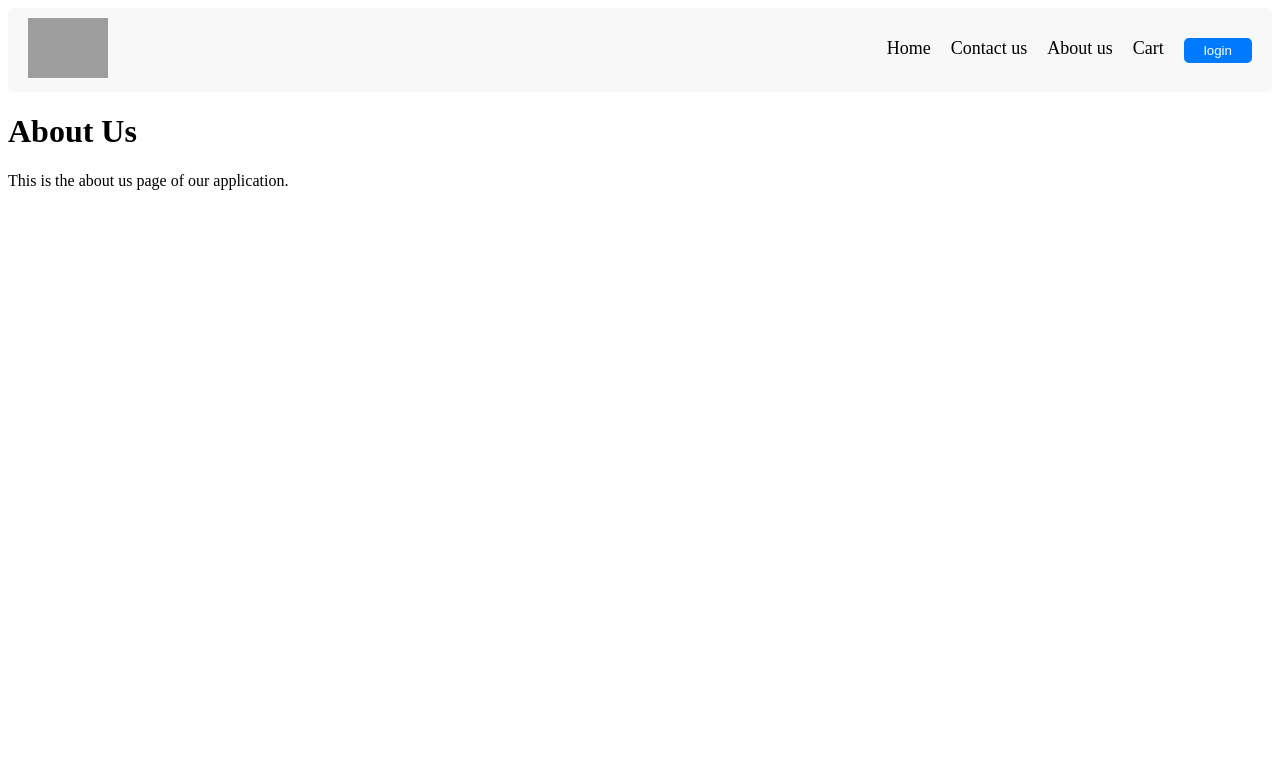
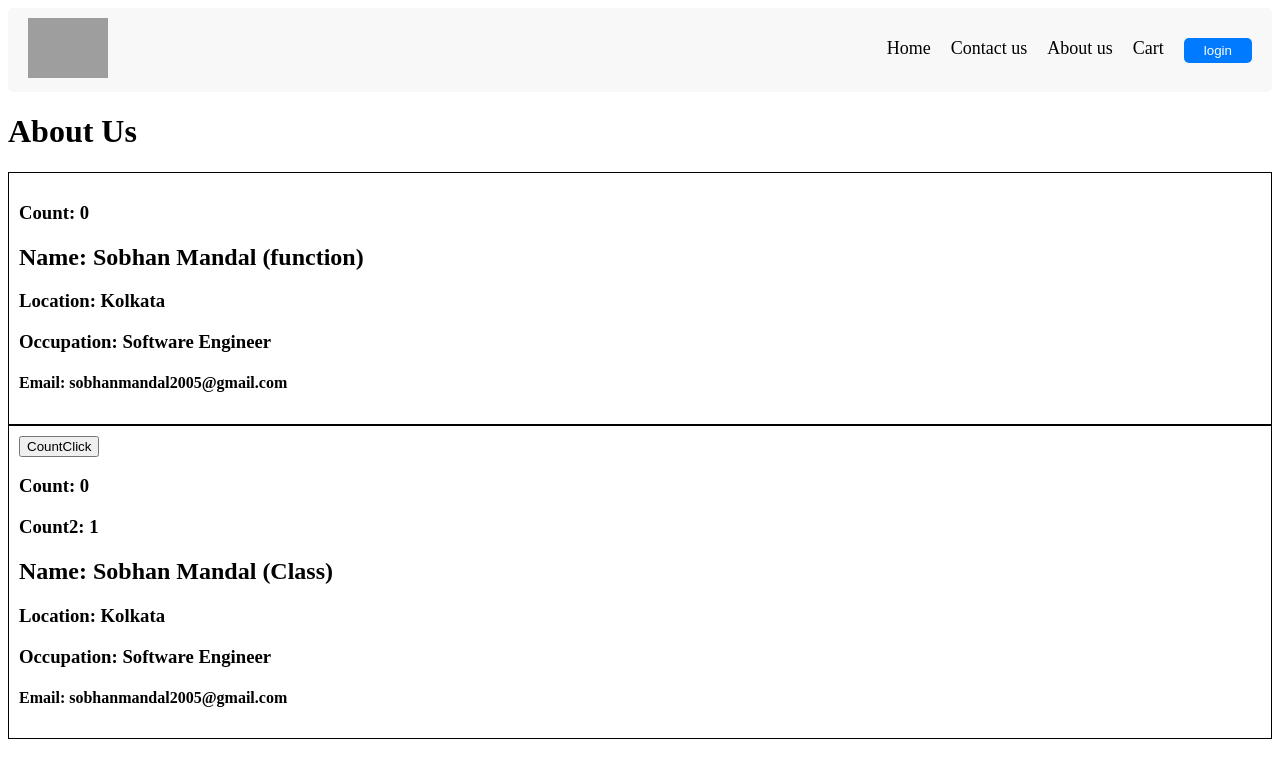
Before and after one commit to sobhanmandal2005-ctrl/namaste-react-learning-journey, a React (Vite) app: page /about in a window 1280 px wide. Shown: the top 778 px of the page. Built offline with nearby package versions, Linux system fonts and the light colour scheme; grey boxes are pictures that could not be loaded.

Commit message:
feat(ep-8): add class components, props and render method basics

```diff
--- a/src/components/AboutUs.js
+++ b/src/components/AboutUs.js
@@ -1,8 +1,14 @@
+import User from "./User";
+import UserClass from "./UserClass";
+
 const AboutUs = () => {
   return (
     <div>
       <h1>About Us</h1>
-      <p>This is the about us page of our application.</p>
+      <User name={"Sobhan Mandal (function)"} />
+
+
+      <UserClass name={"Sobhan Mandal (Class)"} />
     </div>
   );
 }
--- /dev/null
+++ b/src/components/User.js
@@ -0,0 +1,20 @@
+import { useState } from "react";
+
+const User = (props) => {
+
+  const [count, setCount] = useState(0);
+
+ const{name} = props;
+
+  return (
+    <div className="user-card">
+      <h3>Count: {count}</h3>
+      <h2>Name: {name}</h2>
+      <h3>Location: Kolkata</h3>
+      <h3>Occupation: Software Engineer</h3>
+      <h4>Email: sobhanmandal2005@gmail.com</h4>
+    </div>
+  )
+};
+
+export default User;
--- /dev/null
+++ b/src/components/UserClass.js
@@ -0,0 +1,39 @@
+import React from "react";
+import { useState } from "react";
+
+class UserClass extends React.Component {
+
+ constructor(props) {
+   super(props);
+
+
+      this.state = {
+        count: 0,
+        count2: 1,
+      }
+ }
+
+
+  render() {
+    return (
+      <div className="userClass-card">
+        <button onClick={() => {
+          this.setState({
+            count: this.state.count + 1,
+            count2: this.state.count2 * 2,
+          })
+        }}>CountClick
+        </button>
+
+        <h3>Count: {this.state.count}</h3>
+        <h3>Count2: {this.state.count2}</h3>
+        <h2>Name: {this.props.name}</h2>
+        <h3>Location: Kolkata</h3>
+        <h3>Occupation: Software Engineer</h3>
+        <h4>Email: sobhanmandal2005@gmail.com</h4>
+      </div>
+    );
+  }
+}
+
+export default UserClass;
--- a/style.css
+++ b/style.css
@@ -107,3 +107,13 @@
   text-decoration: none;
   color: inherit;
 }
+
+.user-card {
+  border: 1px solid black;
+  padding: 10px;
+}
+
+.userClass-card {
+  border: 1px solid black;
+  padding: 10px;
+}
```
